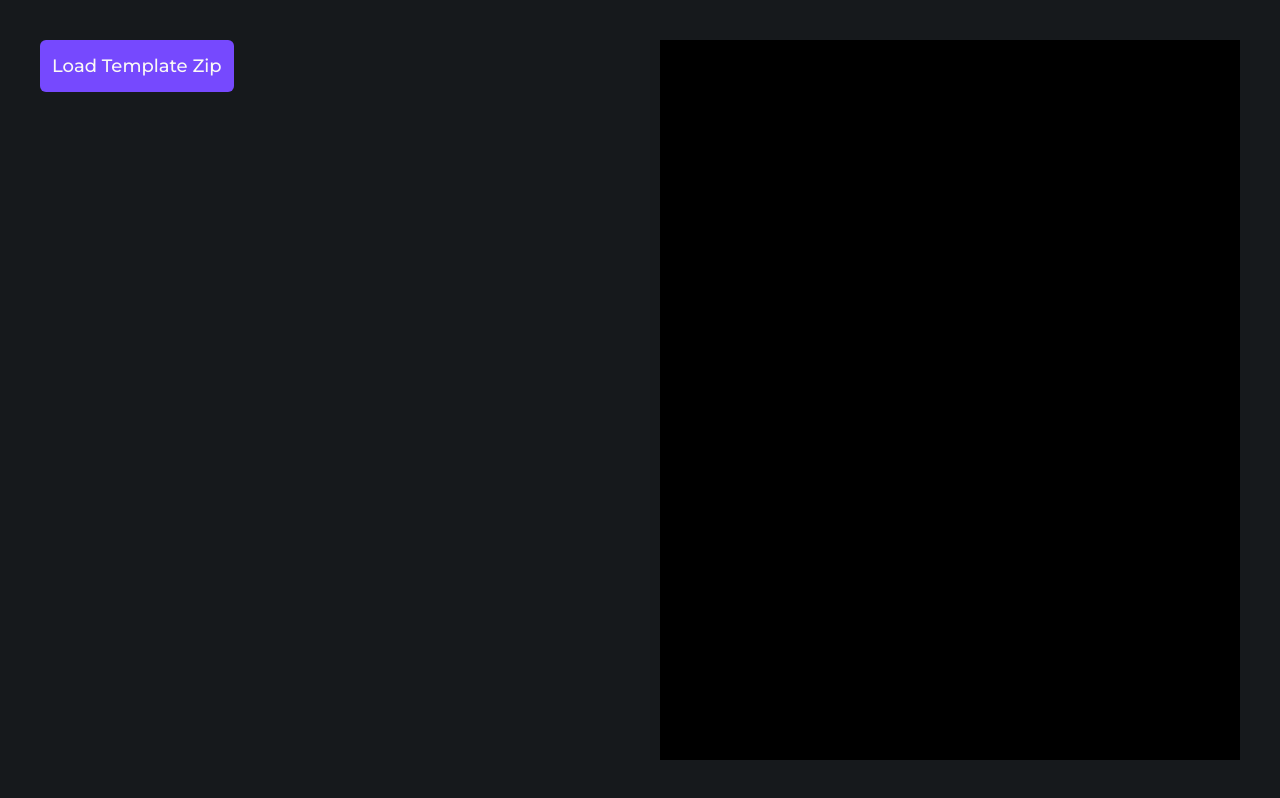
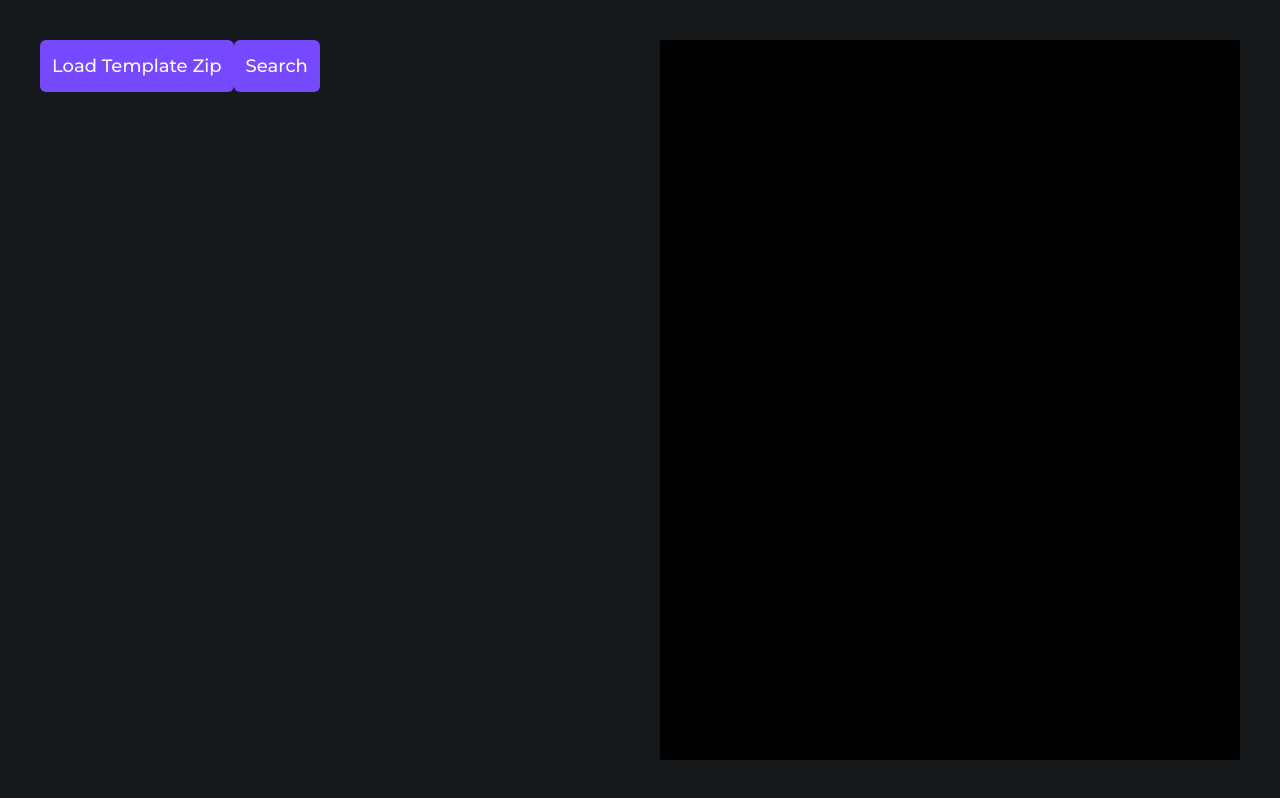
Before and after one commit to muscaa/cv-maker, a Next.js app: page / in a window 1280 px wide. Built offline with nearby package versions, Linux system fonts and the light colour scheme.

Commit message:
Added router

```diff
--- a/src/app/page.tsx
+++ b/src/app/page.tsx
@@ -8,6 +8,9 @@ import CVMakerSection from "./sections/CVMakerSection";
 import Button from "./components/Button";
 import * as Utils from "./Utils";
 
+import { useRouter, useSearchParams } from "next/navigation";
+import { useCallback } from "react";
+
 export default function Home() {
     const [pdfUrl, setPDFUrl] = useState<string | null>(null);
     CVMaker.main.__setPDFUrl = setPDFUrl;
@@ -15,6 +18,19 @@ export default function Home() {
     useEffect(() => {
         window.cvmaker = CVMaker.main;
     }, []);
+
+    const router = useRouter();
+    const searchParams = useSearchParams();
+
+    const createQueryString = useCallback(
+        (name: string, value: string) => {
+            const params = new URLSearchParams(searchParams.toString())
+            params.set(name, value)
+
+            return params.toString()
+        },
+        [searchParams]
+    );
 
     return (
         <div className="p-10 grid grid-cols-2 gap-10 w-screen h-screen">
@@ -26,6 +42,9 @@ export default function Home() {
                     const script = await Utils.addScript({ text: template });
 
                     console.log(script);
+                }} />
+                <Button text="Search" onAction={() => {
+                    router.push("/search?" + createQueryString("test", "1234"));
                 }} />
                 <div className="grid max-h-full overflow-auto">
                     <CVMakerSection />
--- a/src/app/search/page.tsx
+++ b/src/app/search/page.tsx
@@ -7,6 +7,8 @@ import { useState, useEffect } from "react";
 import Button from "../components/Button";
 import Text from "../components/Text";
 
+import { useRouter, useSearchParams } from "next/navigation";
+
 export default function Home() {
     const [value, setValue] = useState<api.CVMaker | null>(null);
 
@@ -14,14 +16,20 @@ export default function Home() {
         setValue(window.cvmaker);
     }, []);
 
+    const router = useRouter();
+    const searchParams = useSearchParams();
+
     return (
         <div className="p-10 grid grid-cols-2 gap-10 w-screen h-screen">
             <div>
-                <Button text="Button 1" />
+                <Button text="Button 1" onAction={() => {
+                    router.push("/");
+                }} />
             </div>
 
             <div>
                 <Text text={"cvmaker: " + String(value)} />
+                <Text text={"test: " + searchParams.get("test")} />
             </div>
         </div>
     );
```
